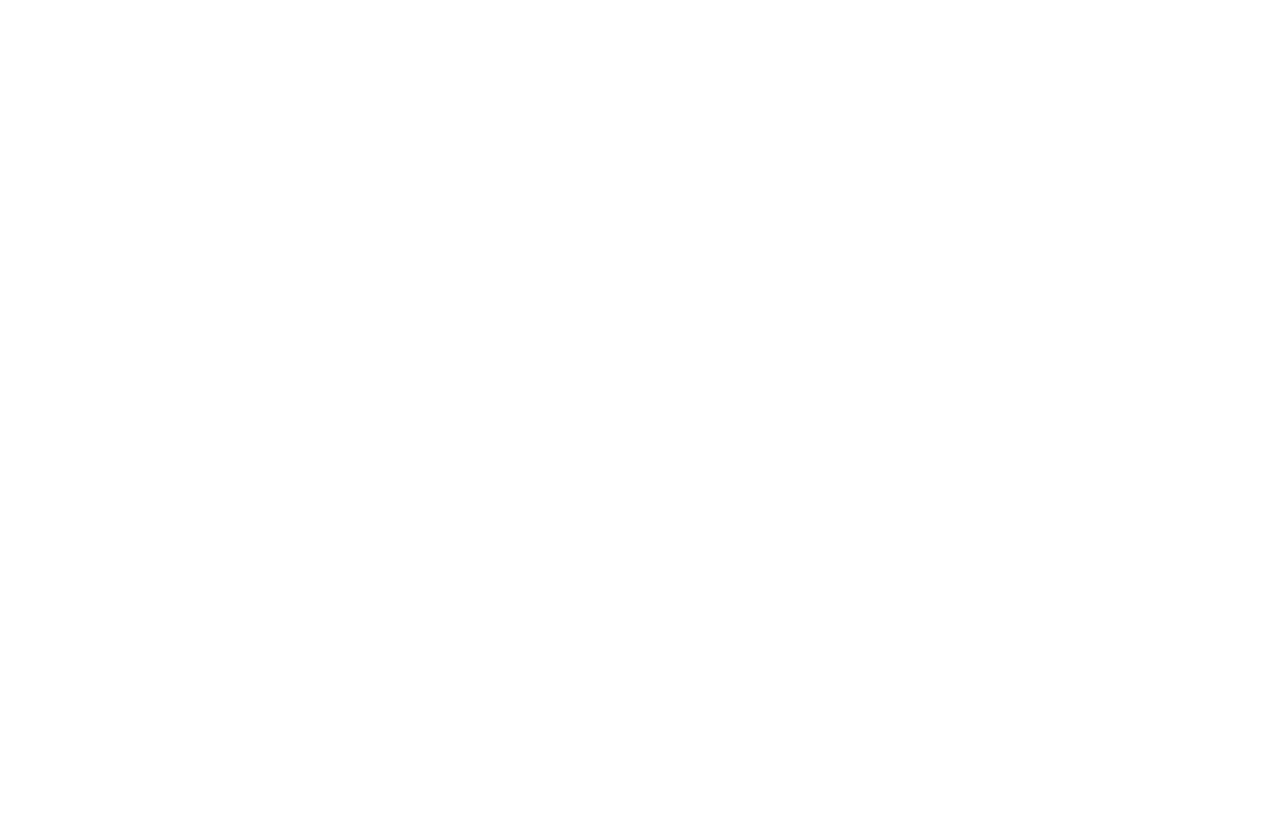
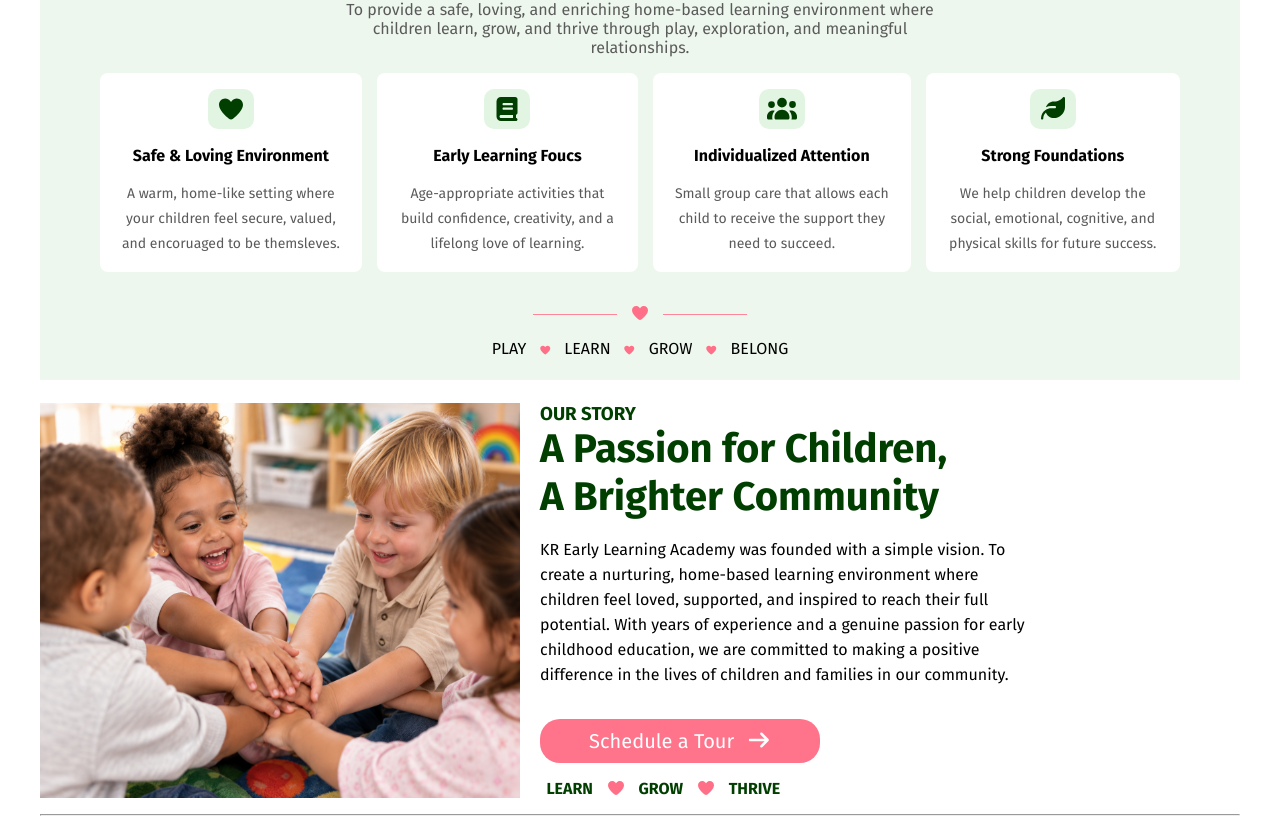
Before and after one commit to AllenCodess/krEarlyLearning, a React (Vite) app in the folder frontend/: page /about in a window 1280 px wide. Shown: the part 835-1660 px from the top of the page. Before the commit the page ends 800 px from the top, so only its background shows below. Built offline with nearby package versions, Linux system fonts and the light colour scheme.

Commit message:
about section and mobile response complete

```diff
--- a/frontend/index.css
+++ b/frontend/index.css
@@ -245,6 +245,51 @@
   font-size: 10px;
 }
 
+/* About Section */
+
+.about-section {
+  display: flex;
+  background-image:
+    linear-gradient(
+      to left,
+      transparent 20%,
+      rgba(255, 255, 255, 0.185),
+      rgba(255, 255, 255, 0.24),
+      rgba(255, 255, 255, 0.979)
+    ),
+    url("/public/images/abouthero.png");
+  background-size: cover;
+  height: 600px;
+}
+
+.our-story-img {
+  width: 40%;
+}
+
+.our-story-flex {
+  display: flex;
+  column-gap: 20px;
+}
+
+.our-story-text-container {
+  font-family: "Fira Sans", sans-serif;
+}
+
+.mainheaderabout {
+  font-size: 40px;
+  width: 60%;
+}
+
+.ourstorydesc {
+  line-height: 25px;
+  width: 70%;
+  margin-top: 1rem;
+}
+
+.abouthr {
+  margin-top: 1rem;
+}
+
 /* Footer */
 .footer-container {
   display: flex;
@@ -416,4 +461,42 @@
   .footer-socials-list {
     justify-content: center;
   }
+
+  .our-story-flex {
+    flex-direction: column;
+    width: 90%;
+    margin: 0 auto;
+  }
+
+  .our-story-img {
+    width: 100%;
+    border-radius: 8px;
+  }
+
+  .our-story-text-container {
+    text-align: center;
+  }
+
+  .mainheaderabout {
+    font-size: 25px;
+    width: 100%;
+  }
+
+  .ourstorydesc {
+    line-height: 25px;
+    width: 100%;
+    margin-top: 1rem;
+  }
+
+  .about-section {
+    height: 400px;
+  }
+
+  .why-choose-main-header {
+    font-size: 25px;
+  }
+
+  .subheaderabout {
+    margin: 1rem 0;
+  }
 }
--- a/frontend/src/pages/AboutPage.jsx
+++ b/frontend/src/pages/AboutPage.jsx
@@ -1,9 +1,10 @@
 import { FontAwesomeIcon } from "@fortawesome/react-fontawesome";
-import { faHeart, faArrowRight, faBook, faLeaf } from "@fortawesome/free-solid-svg-icons";
+import { faHeart, faArrowRight, faBook, faUsers, faLeaf } from "@fortawesome/free-solid-svg-icons";
+import { Footer } from "../components/Footer";
 export const AboutPage = () => {
   return (
     <>
-      <div className="hero-section container">
+      <div className="about-section container">
         <div className="hero-section-text-container">
           <h1 className="hero-header">About Us</h1>
           <p className="hero-text">More than childcare. A place to learn, grow and belong.</p>
@@ -28,6 +29,106 @@
           </ul>
         </div>
       </div>
+
+      <div className="why-choose-us-section container">
+        <div className="why-choose-text-container">
+          <h3 className="why-choose-sub-header green">OUR MISSION</h3>
+          <h2 className="why-choose-main-header">Nuturing Today for Brighter Tomorrows</h2>
+          <p className="why-choose-description">
+            To provide a safe, loving, and enriching home-based learning environment where children
+            learn, grow, and thrive through play, exploration, and meaningful relationships.
+          </p>
+          <div className="why-choose-grid-container">
+            <div className="why-choose-grid-item">
+              <FontAwesomeIcon className="green fonticonwhy" icon={faHeart} />
+
+              <h4 className="item-heading">Safe & Loving Environment</h4>
+              <p className="item-desc grey">
+                A warm, home-like setting where your children feel secure, valued, and encoruaged to
+                be themsleves.
+              </p>
+            </div>
+            <div className="why-choose-grid-item">
+              <FontAwesomeIcon className="green fonticonwhy" icon={faBook} />
+
+              <h4 className="item-heading">Early Learning Foucs</h4>
+              <p className="item-desc grey">
+                Age-appropriate activities that build confidence, creativity, and a lifelong love of
+                learning.
+              </p>
+            </div>
+            <div className="why-choose-grid-item">
+              <FontAwesomeIcon className="green fonticonwhy" icon={faUsers} />
+
+              <h4 className="item-heading">Individualized Attention</h4>
+              <p className="item-desc grey">
+                Small group care that allows each child to receive the support they need to succeed.
+              </p>
+            </div>
+            <div className="why-choose-grid-item">
+              <FontAwesomeIcon className="green fonticonwhy" icon={faLeaf} />
+
+              <h4 className="item-heading">Strong Foundations</h4>
+              <p className="item-desc grey">
+                We help children develop the social, emotional, cognitive, and physical skills for
+                future success.
+              </p>
+            </div>
+          </div>
+          <div className="last-why-container">
+            <div className="divide-heart-container">
+              <FontAwesomeIcon className="pink lastwhyicon" icon={faHeart} />
+            </div>
+            <ul className="last-why-list">
+              <li className="last-why-list-item">PLAY</li>
+              <li className="last-why-list-item">
+                <FontAwesomeIcon className="pink small" icon={faHeart} />
+              </li>
+              <li className="last-why-list-item">LEARN</li>
+              <li className="last-why-list-item">
+                <FontAwesomeIcon className="pink small" icon={faHeart} />
+              </li>
+              <li className="last-why-list-item">GROW</li>
+              <li className="last-why-list-item">
+                <FontAwesomeIcon className="pink small" icon={faHeart} />
+              </li>
+              <li className="last-why-list-item">BELONG</li>
+            </ul>
+          </div>
+        </div>
+      </div>
+      <div className="our-story-section container">
+        <div className="our-story-flex">
+          <img src="/public/images/ourstory.png" className="our-story-img" alt="Our Story Image" />
+          <div className="our-story-text-container">
+            <h3 className="subheaderabout green">OUR STORY</h3>
+            <h2 className="mainheaderabout green">A Passion for Children, A Brighter Community</h2>
+            <p className="ourstorydesc">
+              KR Early Learning Academy was founded with a simple vision. To create a nurturing,
+              home-based learning environment where children feel loved, supported, and inspired to
+              reach their full potential. With years of experience and a genuine passion for early
+              childhood education, we are committed to making a positive difference in the lives of
+              children and families in our community.
+            </p>
+            <button className="hero-btn">
+              Schedule a Tour <FontAwesomeIcon className="hero-arrow" icon={faArrowRight} />
+            </button>
+            <ul className="hero-list">
+              <li className="hero-list-item green">LEARN</li>
+              <li className="hero-list-item pink">
+                <FontAwesomeIcon icon={faHeart} />
+              </li>
+              <li className="hero-list-item green">GROW</li>
+              <li className="hero-list-item pink">
+                <FontAwesomeIcon icon={faHeart} />
+              </li>
+              <li className="hero-list-item green">THRIVE</li>
+            </ul>
+          </div>
+        </div>
+        <hr className="abouthr" />
+        <Footer />
+      </div>
     </>
   );
 };
```
Also changed, not shown: frontend/public/images/ourstory.png (added), 1 other file (tests, documents, lock files or other folders).
